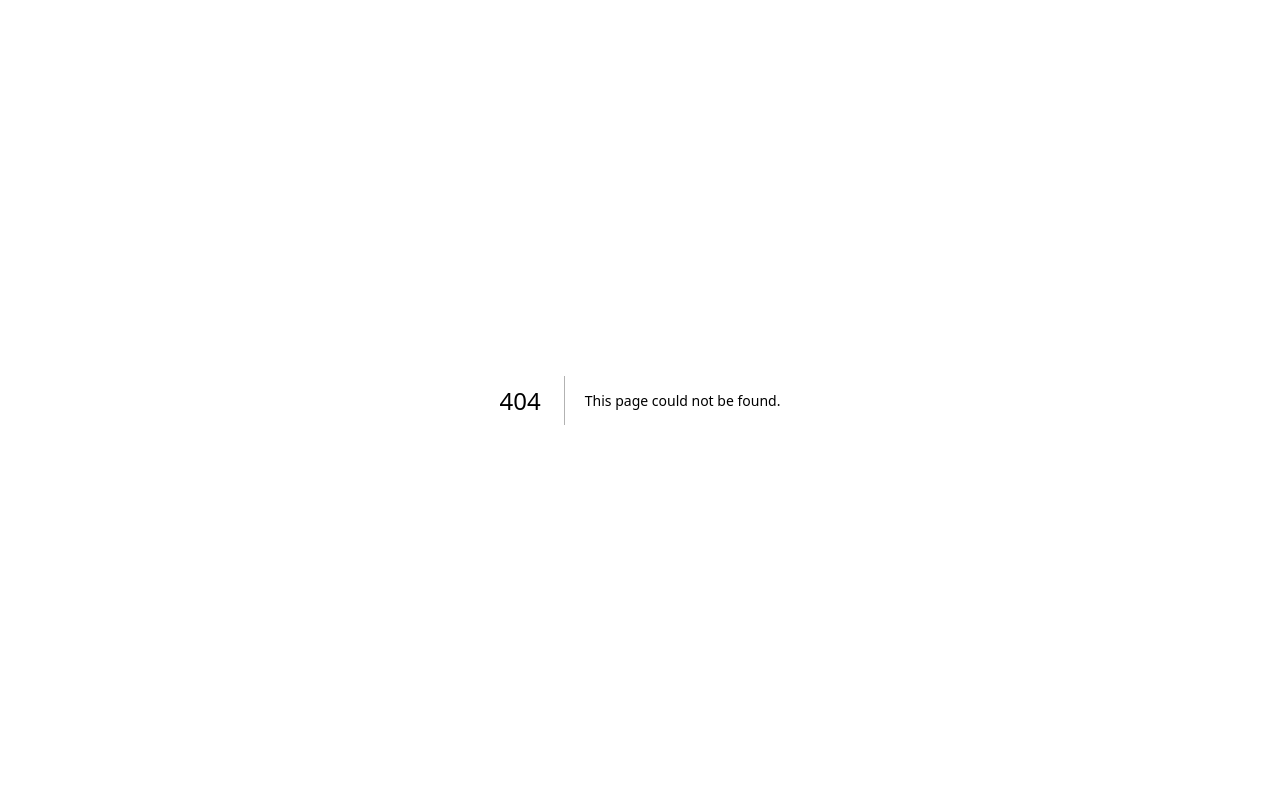
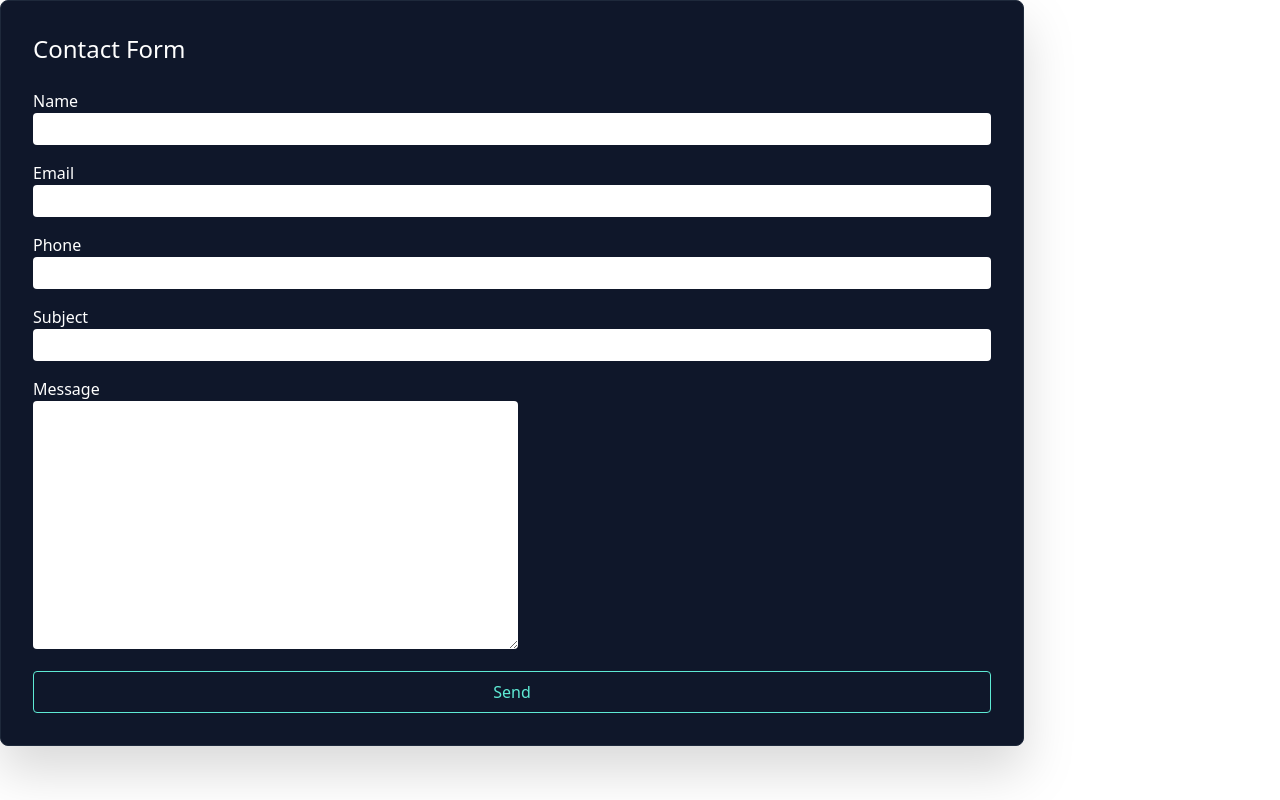
Before and after one commit to NoelVegaJr/Portfolio, a Next.js app: page /email in a window 1280 px wide. Before the commit this address had no page. Built offline with nearby package versions, Linux system fonts and the light colour scheme.

Commit message:
contact form

```diff
--- a/src/components/About.tsx
+++ b/src/components/About.tsx
@@ -10,8 +10,8 @@ const About: React.FunctionComponent<IAboutProps> = (props) => {
     <section className="flex flex-col" id="About">
       <SectionHeader number={1} title="About Me" />
       <div className="flex">
-        <div className="flex flex-col gap-4 w-3/4">
-          <p className="text-slate-400">
+        <div className="flex flex-col gap-4 w-3/5">
+          <p className="text-slate-400 pr-8">
             Hello! My name is Noel and I enjoy creating things that live on the
             the internet. My interest in web development started when in my
             second year working for VerQu. The primary app our dev team created
@@ -73,7 +73,7 @@ const About: React.FunctionComponent<IAboutProps> = (props) => {
             </ul>
           </div>
         </div>
-        <div className="w-1/4">
+        <div className="w-2/5">
           <Image
             src="/profile.jpg"
             alt="profile picture"
--- a/src/components/Contact.tsx
+++ b/src/components/Contact.tsx
@@ -1,8 +1,12 @@
 import * as React from "react";
+import { useState } from "react";
+import Modal from "./Modal";
 
 interface IContactProps {}
 
 const Contact: React.FunctionComponent<IContactProps> = (props) => {
+  const [openContactForm, setOpenContactForm] = useState<boolean>(false);
+  console.log(openContactForm);
   return (
     <section
       id="Contact"
@@ -12,13 +16,17 @@ const Contact: React.FunctionComponent<IContactProps> = (props) => {
       <p className="text-5xl text-slate-300 font-bold">Get In Touch</p>
       <p className="text-slate-400">
         I am currently looking for an opportunity for a software developer
-        position on a team which values hard work and communication.If you have
+        position on a team which values hard work and communication. If you have
         any questions please feel free to reach out and I should get back to you
         within 12 hours. Thanks for visiting 😄💖
       </p>
-      <button className="border font-semibold border-teal-400 px-8 p-4 text-teal-400 w-fit rounded hover:bg-slate-800 mx-auto">
+      <button
+        onClick={() => setOpenContactForm(true)}
+        className="border font-semibold border-teal-400 px-8 p-4 text-teal-400 w-fit rounded hover:bg-slate-800 mx-auto"
+      >
         Say Hello
       </button>
+      {openContactForm && <Modal close={() => setOpenContactForm(false)} />}
     </section>
   );
 };
--- /dev/null
+++ b/src/components/ContactForm.tsx
@@ -0,0 +1,160 @@
+import * as React from "react";
+import { Formik, Field, Form, ErrorMessage } from "formik";
+import * as Yup from "yup";
+import toast from "react-hot-toast";
+import { totalmem } from "os";
+
+function sendEmail(contactInfo: {
+  name: string;
+  email: string;
+  phone: string;
+  subject: string;
+  message: string;
+}) {
+  fetch("api/email", {
+    method: "POST",
+    headers: {
+      "Content-Type": "application/json",
+    },
+    body: JSON.stringify(contactInfo),
+  });
+  return;
+}
+
+interface IContactFormProps {}
+
+const phoneRegExp =
+  /^((\\+[1-9]{1,4}[ \\-]*)|(\\([0-9]{2,3}\\)[ \\-]*)|([0-9]{2,4})[ \\-]*)*?[0-9]{3,4}?[ \\-]*[0-9]{3,4}?$/;
+
+const ContactForm: React.FunctionComponent<IContactFormProps> = (props) => {
+  return (
+    <Formik
+      initialValues={{ name: "", email: "", subject: "", message: "" }}
+      validationSchema={Yup.object({
+        name: Yup.string()
+          .max(32, "exceeded 32 char limit")
+          .required("required"),
+        email: Yup.string().email().required("required"),
+        phone: Yup.string()
+          .matches(phoneRegExp, "Phone number is not valid")
+          .required("required"),
+        subject: Yup.string()
+          .max(100, "exceeded 100 char limit")
+          .required("required"),
+        message: Yup.string()
+          .max(10000, "exceeded 10000 char limit")
+          .required("required"),
+      })}
+      onSubmit={(values: any) => {
+        sendEmail(values);
+        toast.success("Email sent");
+      }}
+    >
+      {(props: any) => {
+        console.log("disabled: ", props.isValid);
+        return (
+          <Form className="bg-slate-900  p-8 rounded-lg max-w-5xl border border-slate-800 drop-shadow-2xl">
+            <p className="text-white text-2xl mb-6">Contact Form</p>
+            <div className="flex flex-col gap-4">
+              <div className="flex flex-col">
+                <label className="text-white" htmlFor="name">
+                  Name
+                </label>
+                <Field
+                  className="text-black outline-none rounded p-1"
+                  name="name"
+                  type="text"
+                />
+                <div className="text-red-500 text-xs">
+                  <ErrorMessage name="name" />
+                </div>
+              </div>
+
+              <div className="flex flex-col">
+                <label className="text-white" htmlFor="email">
+                  Email
+                </label>
+                <Field
+                  className="text-black outline-none rounded p-1"
+                  name="email"
+                  type="email"
+                />
+                <div className="text-red-500 text-xs">
+                  <ErrorMessage name="email" />
+                </div>
+              </div>
+
+              <div className="flex flex-col">
+                <label className="text-white" htmlFor="phone">
+                  Phone
+                </label>
+                <Field
+                  className="text-black outline-none rounded p-1"
+                  name="phone"
+                  type="phone"
+                />
+                <div className="text-red-500 text-xs">
+                  <ErrorMessage name="phone" />
+                </div>
+              </div>
+
+              <div className="flex flex-col">
+                <label className="text-white" htmlFor="subject">
+                  Subject
+                </label>
+                <Field
+                  className="text-black outline-none rounded p-1"
+                  name="subject"
+                  type="text"
+                />
+
+                <div className="text-red-500 text-xs">
+                  <ErrorMessage name="subject" />
+                </div>
+              </div>
+
+              <div className="flex flex-col">
+                <label className="text-white" htmlFor="message">
+                  Message
+                </label>
+                <Field
+                  name="message"
+                  type="textarea"
+                  className="text-black outline-none rounded p-1"
+                >
+                  {({ field, form, meta }: any) => {
+                    return (
+                      <div>
+                        <textarea
+                          rows={10}
+                          cols={50}
+                          className="p-1 rounded outline-none"
+                          {...field}
+                        />
+                        {meta.touched && meta.error && (
+                          <div className="text-red-500 text-xs">
+                            {meta.error}
+                          </div>
+                        )}
+                      </div>
+                    );
+                  }}
+                </Field>
+              </div>
+
+              <button
+                type="submit"
+                className="border border-teal-300 rounded p-2 text-teal-300"
+                disabled={!props.isValid || !props.dirty}
+              >
+                Send
+              </button>
+            </div>
+          </Form>
+        );
+      }}
+    </Formik>
+  );
+};
+
+export default ContactForm;
--- a/src/components/Footer.tsx
+++ b/src/components/Footer.tsx
@@ -3,7 +3,7 @@ import * as React from "react";
 interface IFooterProps {}
 
 const Footer: React.FunctionComponent<IFooterProps> = (props) => {
-  return;
+  return <div></div>;
 };
 
 export default Footer;
--- a/src/components/HeroSection.tsx
+++ b/src/components/HeroSection.tsx
@@ -1,3 +1,4 @@
+import Link from "next/link";
 import * as React from "react";
 
 interface IHeroSectionProps {}
@@ -17,9 +18,13 @@ const HeroSection: React.FunctionComponent<IHeroSectionProps> = (props) => {
           and teams to easily document there code called{" "}
           <span className="text-teal-400 cursor-pointer">CodeFork</span>.
         </p>
-        <button className="border font-semibold border-teal-400 px-8 p-4 text-teal-400 w-fit rounded hover:bg-slate-800">
+        <Link
+          href="resume"
+          target="_blank"
+          className="border font-semibold border-teal-400 px-8 p-4 text-teal-400 w-fit rounded hover:bg-slate-800"
+        >
           Check out my resume
-        </button>
+        </Link>
       </div>
     </section>
   );
--- /dev/null
+++ b/src/components/Modal.tsx
@@ -0,0 +1,40 @@
+import * as React from "react";
+import { useState } from "react";
+import { createPortal } from "react-dom";
+import ContactForm from "./ContactForm";
+
+interface IModalProps {
+  close: () => void;
+}
+
+interface IBackDropProps {
+  close: () => void;
+  children: JSX.Element | JSX.Element[];
+}
+
+const BackDrop = ({ children, close }: IBackDropProps) => {
+  return createPortal(
+    <div
+      onClick={(e) => {
+        e.stopPropagation();
+        close();
+      }}
+      className="fixed h-screen w-full bg-slate-900/90 top-0 left-0 z-50 flex justify-center items-center border"
+    >
+      {children}
+    </div>,
+    document.getElementById("__next")!
+  );
+};
+
+const Modal: React.FunctionComponent<IModalProps> = ({ close }) => {
+  return (
+    <BackDrop close={close}>
+      <div onClick={(e) => e.stopPropagation()} className="max-w-md grow">
+        <ContactForm />
+      </div>
+    </BackDrop>
+  );
+};
+
+export default Modal;
--- a/src/components/WorkExperience.tsx
+++ b/src/components/WorkExperience.tsx
@@ -23,7 +23,7 @@ const WorkExperience: React.FunctionComponent<IWorkExperienceProps> = (
           <li
             className={`border-l ${
               active === "Relativity"
-                ? "border-l-teal-300"
+                ? "border-l-teal-300 text-teal-300"
                 : "border-l-slate-600"
             } px-8 py-3 cursor-pointer hover:bg-slate-800 hover:text-teal-300 transition-all duration-300`}
             onClick={(e) => handleClick(e.currentTarget.innerText as string)}
@@ -32,7 +32,9 @@ const WorkExperience: React.FunctionComponent<IWorkExperienceProps> = (
           </li>
           <li
             className={`border-l ${
-              active === "VerQu" ? "border-l-teal-300" : "border-l-slate-600"
+              active === "VerQu"
+                ? "border-l-teal-300 text-teal-300"
+                : "border-l-slate-600"
             } px-8 py-3 cursor-pointer hover:bg-slate-800 hover:text-teal-300 transition-all duration-300`}
             onClick={(e) => handleClick(e.currentTarget.innerText as string)}
           >
--- a/src/pages/_app.tsx
+++ b/src/pages/_app.tsx
@@ -1,6 +1,12 @@
-import '../styles/globals.css'
-import type { AppProps } from 'next/app'
+import "../styles/globals.css";
+import type { AppProps } from "next/app";
+import { Toaster } from "react-hot-toast";
 
 export default function App({ Component, pageProps }: AppProps) {
-  return <Component {...pageProps} />
+  return (
+    <div>
+      <Component {...pageProps} />
+      <Toaster />
+    </div>
+  );
 }
--- /dev/null
+++ b/src/pages/api/email.ts
@@ -0,0 +1,24 @@
+import { NextApiRequest, NextApiResponse } from "next";
+import sendgrid from "@sendgrid/mail";
+
+export default async function handler(
+  req: NextApiRequest,
+  res: NextApiResponse
+) {
+  sendgrid.setApiKey(process.env.SENDGRID_API_KEY as string);
+
+  const msg = {
+    to: "noeljr126@gmail.com",
+    from: "noeljr126@gmail.com",
+    subject: req.body.subject,
+    text: "body",
+    html: `<div>
+      <p><strong>Name:<strong> ${req.body.name}</p>
+      <p><strong>Email:<strong> ${req.body.email}</p>
+      <p><strong>message:<strong><br/>${req.body.message}</p>
+    </div>`,
+  };
+  const response = await sendgrid.send(msg);
+
+  return res.status(response[0].statusCode);
+}
--- /dev/null
+++ b/src/pages/email.tsx
@@ -0,0 +1,20 @@
+import * as React from "react";
+import ContactForm from "../components/ContactForm";
+
+interface IEmailProps {}
+
+function sendEmail() {
+  fetch("api/email")
+    .then((res) => res.json())
+    .then((data) => console.log(data));
+}
+
+const Email: React.FunctionComponent<IEmailProps> = (props) => {
+  return (
+    <div>
+      <ContactForm />
+    </div>
+  );
+};
+
+export default Email;
```
Also changed, not shown: package.json (+5 -4 lines), 1 other file (tests, documents, lock files or other folders).
